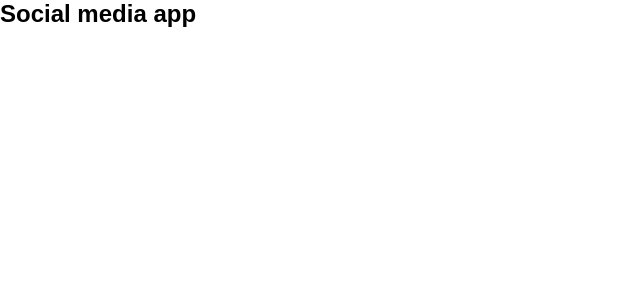
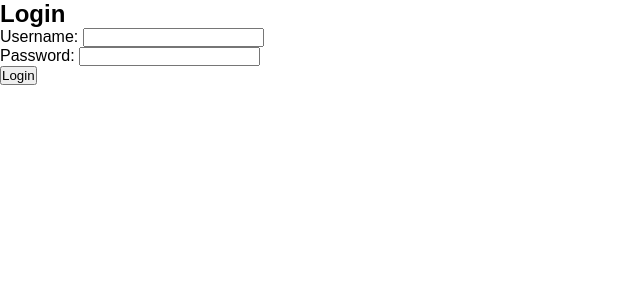
Before and after one commit to 77sa/social-media-app, a React (Create React App) app in the folder client/: page /login in a window 1280 px wide. Shown: the top 300 px of the page, without its empty margins (0-640 px from the left). Built offline with nearby package versions, Linux system fonts and the light colour scheme.

Commit message:
login and homepage

```diff
--- a/client/src/App.js
+++ b/client/src/App.js
@@ -1,10 +1,36 @@
+import { BrowserRouter as Router, Switch, Route } from "react-router-dom";
+import { useState, useMemo } from "react";
+import { UserContext } from "./Context";
+
+import Home from "./screens/Home";
+import Login from "./screens/Login";
+
 import "./App.css";
 
 function App() {
+  const [currentUser, setCurrentUser] = useState({
+    username: ''
+  })
+
+  const userValue = useMemo(() => ({currentUser, setCurrentUser}), [currentUser, setCurrentUser])
+
   return (
-    <div className="App">
-      <h2>Social media app</h2>
-    </div>
+    <Router>
+      <div className="App">
+        {/* navbar */}
+        <main>
+          <UserContext.Provider value={userValue}>
+            <Switch>
+              {/* '/' path should be protected */}
+              <Route exact path="/" component={Home} />
+              <Route exact path="/login" component={Login}/>
+              <Route exact path="/profile" />
+              <Route exact path="/profile/:id" />
+            </Switch>
+          </UserContext.Provider>
+        </main>
+      </div>
+    </Router>
   );
 }
 
--- /dev/null
+++ b/client/src/Context.js
@@ -0,0 +1,3 @@
+import { createContext } from "react";
+
+export const UserContext = createContext()
--- /dev/null
+++ b/client/src/hooks/useForm.js
@@ -0,0 +1,18 @@
+import {useState} from 'react'
+
+const useForm = (initialValues) => {
+    const [values, setValues] = useState(initialValues)
+
+    return [
+        values,
+        setValues,
+        (e) => {
+            setValues({
+                ...values,
+                [e.target.name] : e.target.value
+            })
+        }
+    ]
+}
+
+export default useForm
--- /dev/null
+++ b/client/src/screens/Home.jsx
@@ -0,0 +1,20 @@
+import React, { useContext, useEffect } from "react";
+import { UserContext } from "../Context";
+
+const Home = ({ history }) => {
+  useEffect(() => {
+    if (!localStorage.getItem("token")) {
+      history.push("/login");
+    }
+  }, [history]);
+
+  const { currentUser, setCurrentUser } = useContext(UserContext);
+
+  return (
+    <div>
+      <h2>Hi {currentUser}</h2>
+    </div>
+  );
+};
+
+export default Home;
--- /dev/null
+++ b/client/src/screens/Login.jsx
@@ -0,0 +1,71 @@
+import React, { useContext, useEffect, useState } from "react";
+import { UserContext } from "../Context";
+import { login } from "../utils/login";
+import useForm from "../hooks/useForm";
+
+const Login = ({ history }) => {
+  useEffect(() => {
+    if (localStorage.getItem("token")) {
+      history.push("/");
+    }
+  }, [history]);
+
+  const [user, setUser, handleChange] = useForm({
+    username: "",
+    password: "",
+  });
+  const [error, setError] = useState("");
+  const [isLoading, setIsLoading] = useState(false);
+  // set user afer login, use component state for login function
+  const { currentUser, setCurrentUser } = useContext(UserContext);
+
+  const submit = async (e) => {
+    e.preventDefault();
+    setIsLoading(true);
+    try {
+      await login(user.username, user.password);
+      setIsLoading(false);
+      setCurrentUser(user.username);
+      localStorage.setItem("token", "token");
+      history.push("/");
+    } catch (error) {
+      setIsLoading(false);
+      setUser({ username: "", password: "" });
+      setError("Invalid credentials");
+    }
+  };
+
+  return (
+    <div>
+      <form onSubmit={submit}>
+        <h2>Login</h2>
+        {error && <span>{error}</span>}
+        <div>
+          <label htmlFor="username">Username: </label>
+          <input
+            type="text"
+            name="username"
+            required
+            value={user.username}
+            onChange={handleChange}
+          />
+        </div>
+        <div>
+          <label htmlFor="password">Password: </label>
+          <input
+            type="password"
+            name="password"
+            required
+            value={user.password}
+            onChange={handleChange}
+          />
+        </div>
+        <button type="submit" disabled={isLoading}>
+          {isLoading ? "Logging in..." : "Login"}
+        </button>
+      </form>
+    </div>
+  );
+};
+
+export default Login;
--- /dev/null
+++ b/client/src/utils/login.js
@@ -0,0 +1,7 @@
+export const login = (username, password) => {
+    return new Promise((resolve, reject) => {
+        setTimeout(() => {
+            (username === 'gavin' && password === '1234') ? resolve() : reject()
+        }, 1000)
+    })
+}
```
Also changed, not shown: client/src/screens/Profile.jsx (added), client/src/screens/UserProfile.jsx (added).
